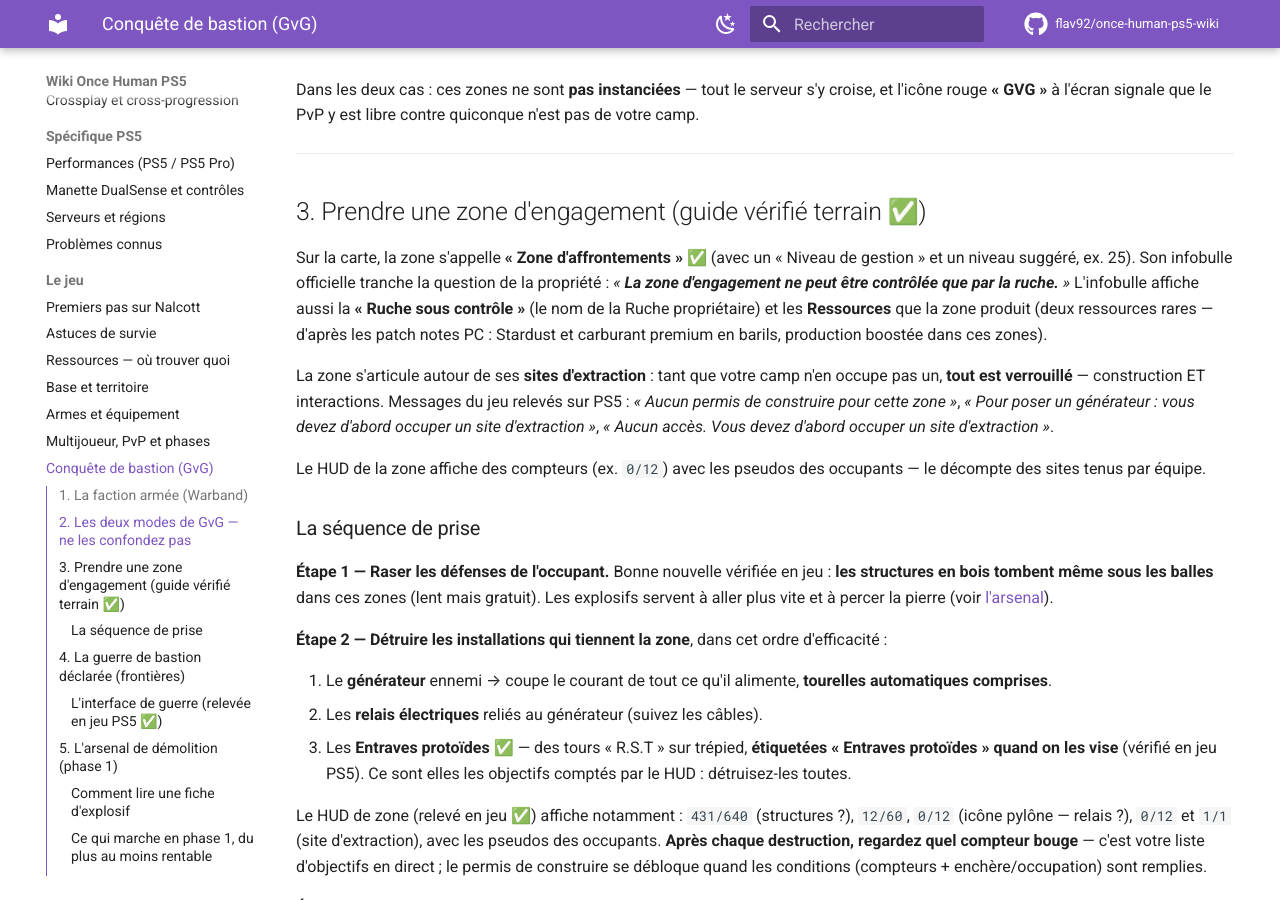
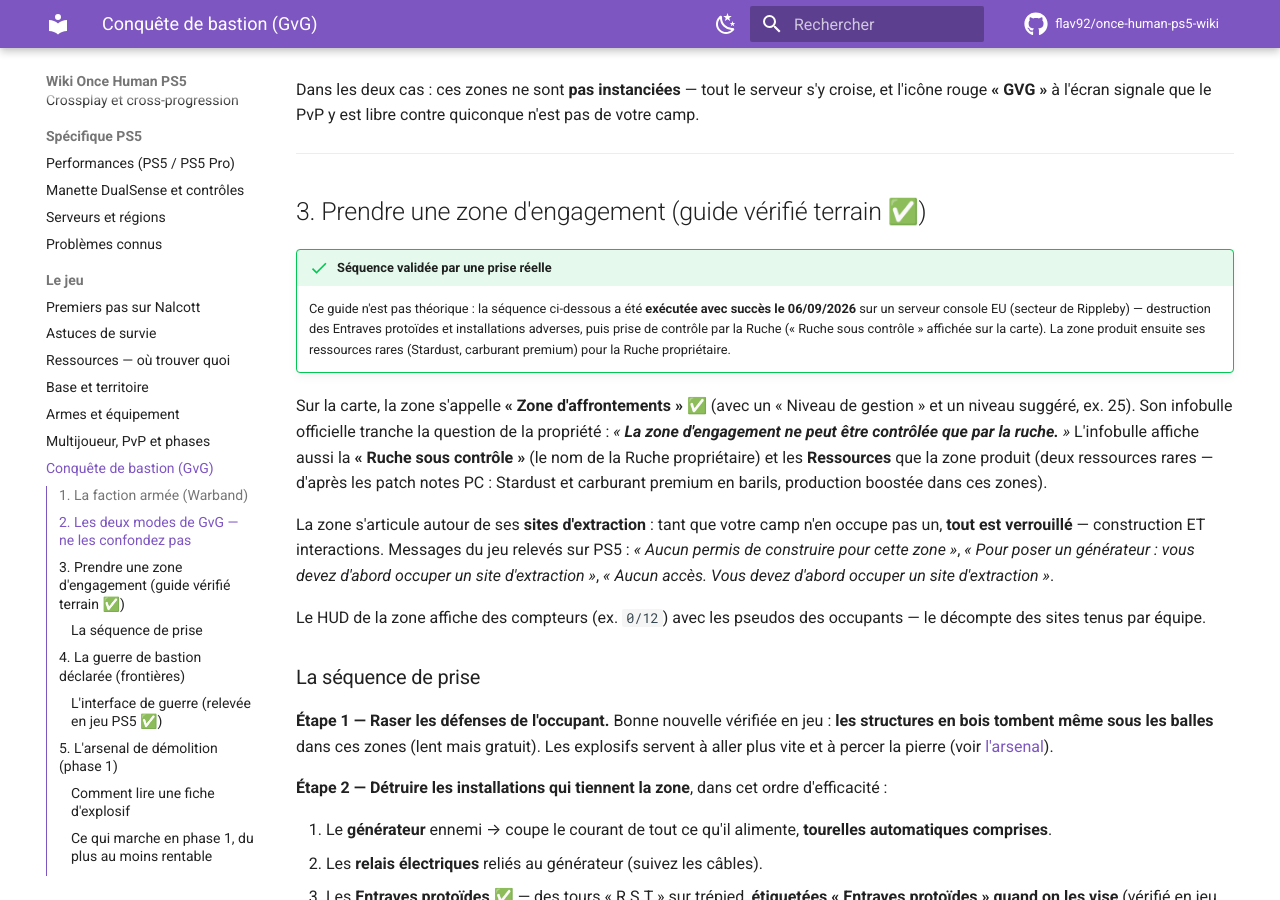
Before and after one commit to flav92/once-human-ps5-wiki, an MkDocs documentation site: the page built from docs/jeu/conquete-bastion.md, in a window 1280 px wide and 900 px high, scrolled down 1075 px. Built offline with MkDocs 1.6.1 and Material for MkDocs 9.7.7, drawn with Linux system fonts in a browser that asks for light colours; comment, search, counter and statistics services are not loaded.

Commit message:
Le guide de prise de zone est validé par une prise réelle réussie (06/09/2026)
Co-Authored-By: Claude Fable 5 <noreply@anthropic.com>
Claude-Session: https://claude.ai/code/session_01TCxfqbazixhXZqmCd3gYVk

```diff
--- a/docs/jeu/conquete-bastion.md
+++ b/docs/jeu/conquete-bastion.md
@@ -33,6 +33,9 @@ Dans les deux cas : ces zones ne sont **pas instanciées** — tout le serveur s
 ---
 
 ## 3. Prendre une zone d'engagement (guide vérifié terrain ✅)
+
+!!! success "Séquence validée par une prise réelle"
+    Ce guide n'est pas théorique : la séquence ci-dessous a été **exécutée avec succès le 06/09/2026** sur un serveur console EU (secteur de Rippleby) — destruction des Entraves protoïdes et installations adverses, puis prise de contrôle par la Ruche (« Ruche sous contrôle » affichée sur la carte). La zone produit ensuite ses ressources rares (Stardust, carburant premium) pour la Ruche propriétaire.
 
 Sur la carte, la zone s'appelle **« Zone d'affrontements »** ✅ (avec un « Niveau de gestion » et un niveau suggéré, ex. 25). Son infobulle officielle tranche la question de la propriété : *« **La zone d'engagement ne peut être contrôlée que par la ruche.** »* L'infobulle affiche aussi la **« Ruche sous contrôle »** (le nom de la Ruche propriétaire) et les **Ressources** que la zone produit (deux ressources rares — d'après les patch notes PC : Stardust et carburant premium en barils, production boostée dans ces zones).
 
```
